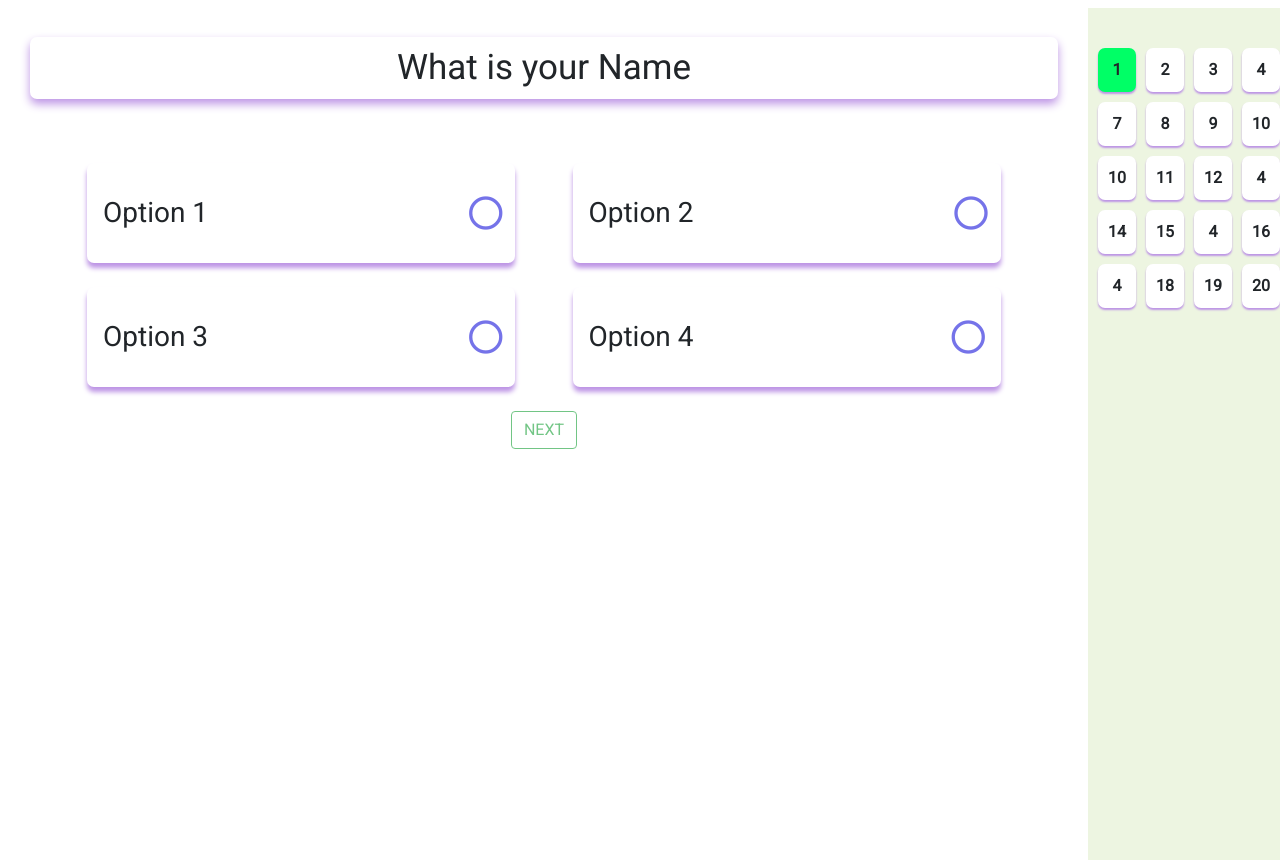
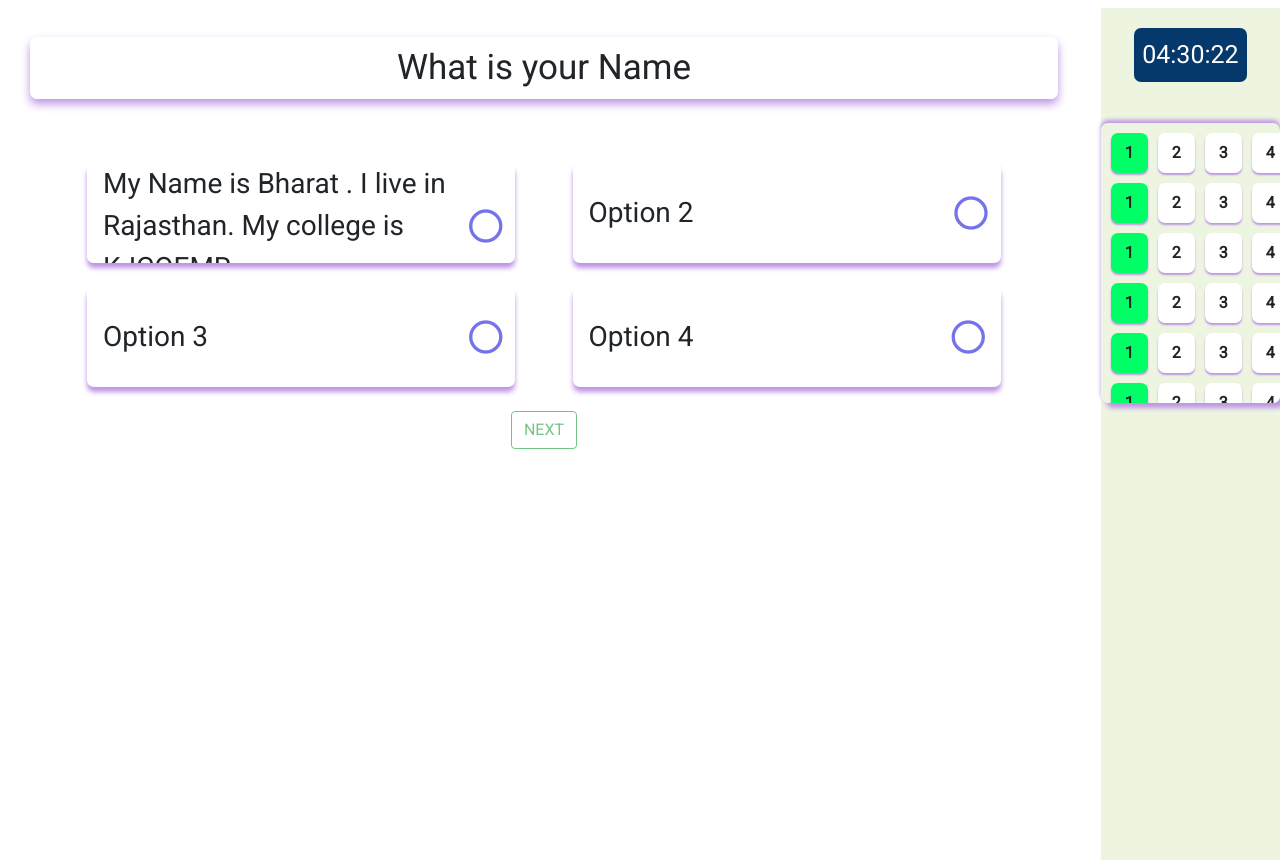
Before and after one commit to lquresh52/BE-Project-2021, a Django app: template studentDashboard/templates/studentDashboard/student_test_page.html in a window 1280 px wide. Shown: the part 56-916 px from the top of the page. Run offline with Django 3.2, Linux system fonts and the light colour scheme; the template is opened without the code that fills it, so the values that code supplies are empty.

Commit message:
Updated Student Test Page Added Timer, WebCam Access,Question Bar

```diff
--- a/static/css/student_test_page.css
+++ b/static/css/student_test_page.css
@@ -178,6 +178,7 @@ input[type="file"]{
     cursor: pointer;
     color: rgb(117, 115, 233);
     align-items: center;
+    position: fixed;
 }
 
 
@@ -191,7 +192,28 @@ input[type="file"]{
     border-radius: 7px;
     box-shadow: 0 5px 5px rgb(189, 148, 229);
     background-color: white;
+    overflow-wrap: break-word;
+    overflow-y: auto;
 }
+
+/* Scroll on option Input */
+.options::-webkit-scrollbar {
+    width: 8px;
+}
+
+.options::-webkit-scrollbar-track {
+    box-shadow: inset 0 0 6px rgba(0, 0, 0, 0.3);
+    border-radius: 5px;
+}
+
+.options::-webkit-scrollbar-thumb {
+    background-color: var(--darkBlue);
+    /* outline: 1px solid slategrey; */
+    border-radius: 5px;
+    cursor: pointer;
+}
+
+/*   */
 .optionContents{
     height: 100%;
     display: flex;
@@ -215,9 +237,27 @@ img{
     display: none;
 }
 
+/* Timer */
+.timerDiv{
+    margin-top: 20px;
+    display: flex;
+    justify-content: center;
+}
+
+.Timer{
+    padding: 8px;
+    font-size: 25px;
+    /* font-weight: bold; */
+    background-color: var(--darkBlue);
+    border-radius: 7px;
+    color:white;
+}
+
+/* Side Question Bar */
+
 .questionBar{
     height: 100vh;
-    width: 15vw;
+    width: 14vw;
     position: fixed;
     top: 7vh;
     right: 0;
@@ -229,24 +269,51 @@ td{
     background-color: white;
     border-radius: 7px;
     box-shadow: 0 2px 2px rgb(189, 148, 229);
-    padding: 10px;
+    padding: 8px 14px 8px 14px;
     text-align: center;
     border-spacing: 15px;
     font-weight: 600;
 }
-
 
 .eachQuestion{
     background-color: #00FF66;
 }
 
 .questionTable{
-    margin-top: 30px;
+    /* background-color: ; */
+    box-shadow:  5px 5px 5px rgb(189, 148, 229),-0px -3px 4px rgb(189, 148, 229);
+
+    /* border: 2px solid var(--darkBlue); */
+    border-radius: 7px;
+    margin-top: 25px;
+    height: 280px;
+    overflow: auto;
     display: flex;
     justify-content: space-evenly;
     border-collapse: separate;
     border-spacing: 10px;
 }
+.questionTable::-webkit-scrollbar {
+    width: 8px;
+}
+.questionTable::-webkit-scrollbar-track {
+    box-shadow: inset 0 0 6px rgba(0, 0, 0, 0.3);
+    border-radius: 5px;
+}
+.questionTable::-webkit-scrollbar-thumb {
+    background-color: var(--darkBlue);
+    /* outline: 1px solid slategrey; */
+    border-radius: 5px;
+    cursor: pointer;
+}
+
+/* For WebCam */
+
+#cameraDiv{
+    margin-top: 20px;
+    width: 100px
+}
+
 
 /*----------------  Mobile View ------------------------*/
 @media (max-width:991px){
--- a/studentDashboard/templates/studentDashboard/student_test_page.html
+++ b/studentDashboard/templates/studentDashboard/student_test_page.html
@@ -64,7 +64,7 @@
                             <div class="row optionContents">
                                 <div class="col-9 col-lg-10 pl-0 pr-0">
                                     <p id="op1" name="option1" class="col-12 mb-0 pl-1 pr-0 optionInput">
-                                        Option 1
+                                        My Name is Bharat . I live in Rajasthan. My college is KJCOEMR
                                     </p>
 
                                 </div>
@@ -101,7 +101,7 @@
                         </div>
                     </div>
 
-                    <div class="row optionRow mt-3 mt-lg-4 col-12 mr-0 ml-0 " >
+                    <div class="row optionRow mt-3 mt-lg-4 col-12 mr-0 ml-0 ">
                         <!-- Option 3 -->
                         <div class="col-12 col-md-5 options" id="optionid-3">
                             <div class="row optionContents">
@@ -143,7 +143,7 @@
                     </div>
 
                     <input type="hidden" name="answer" id="corr_op" value="0">
-                    <div class="row col-12 mt-4 mb-4 mr-0 ml-0" >
+                    <div class="row col-12 mt-4 mb-4 mr-0 ml-0">
                         <div class="text-center col-12">
                             <input type="submit" id="nextBtn" value="NEXT" class="btn btn-outline-success " disabled>
                         </div>
@@ -154,40 +154,102 @@
 
         <!-- Side Bar -->
         <div class="questionBar">
+
+            <div class="timerDiv">
+                <p class="Timer"> 04:30:22 </p>
+            </div>
+
+            <div class="questionTableDiv">
                 <table class="questionTable">
-                <tr>
+                    <tr id="tableRow">
                         <td class="eachQuestion"> 1 </td>
                         <td> 2 </td>
                         <td> 3 </td>
                         <td> 4 </td>
                     </tr>
-                <tr>
-                    <td> 7 </td>
-                    <td> 8 </td>
-                    <td> 9 </td>
-                    <td> 10 </td>
-                </tr>
-                <tr>
-                    <td> 10 </td>
-                    <td> 11 </td>
-                    <td> 12 </td>
+                    <tr id="tableRow">
+                        <td class="eachQuestion"> 1 </td>
+                        <td> 2 </td>
+                        <td> 3 </td>
                         <td> 4 </td>
                     </tr>
-                <tr>
-                    <td> 14 </td>
-                    <td> 15 </td>
+                    <tr id="tableRow">
+                        <td class="eachQuestion"> 1 </td>
+                        <td> 2 </td>
+                        <td> 3 </td>
                         <td> 4 </td>
-                    <td> 16 </td>
                     </tr>
-                <tr>
+                    <tr id="tableRow">
+                        <td class="eachQuestion"> 1 </td>
+                        <td> 2 </td>
+                        <td> 3 </td>
                         <td> 4 </td>
-                    <td> 18 </td>
-                    <td> 19 </td>
-                    <td> 20 </td>
                     </tr>
+                    <tr id="tableRow">
+                        <td class="eachQuestion"> 1 </td>
+                        <td> 2 </td>
+                        <td> 3 </td>
+                        <td> 4 </td>
+                    </tr>
+                    <tr id="tableRow">
+                        <td class="eachQuestion"> 1 </td>
+                        <td> 2 </td>
+                        <td> 3 </td>
+                        <td> 4 </td>
+                    </tr>
+
                 </table>
             </div>
+
+            <!-- Camera Div -->
+            <div id="cameraDiv">
+                <video autoplay="true" id="videoElement">
+
+                </video>
             </div>
+        </div>
+    </div>
+
+
+    <!-- <script>
+        function tableIncrement() {
+
+            var question = 20
+            var tableRow = document.getElementById("tableRow")
+            var one = document.getElementById("one")
+
+            for(var i=1;i<(question/4);i++){
+                one.innerHTML = "<tr> <td > 5 </td> <td> 6 </td> <td> 7 </td> <td> 8 </td> </tr>"
+                console.log(i);
+
+            }
+
+            // var tables = document.getElementsByTagName('table');
+            // var table = tables[tables.length - 1];
+            // var rows = table.column;
+
+            // for (var i = 0, td; i < rows.length; i++) {
+            //     td = document.createElement('td');
+            //     td.appendChild(document.createTextNode(i + 1));
+            //     rows[i].insertBefore(td, rows[i].firstChild);
+            // }
+        }
+    </script> -->
+
+<!-- For WebCam -->
+    <script>
+        var video = document.querySelector("#videoElement");
+
+        if (navigator.mediaDevices.getUserMedia) {
+            navigator.mediaDevices.getUserMedia({ video: true })
+                .then(function (stream) {
+                    video.srcObject = stream;
+                })
+                .catch(function (err0r) {
+                    console.log("Something went wrong!");
+                });
+        }
+    </script>
 
     <script src="../../../static/js/student_test_page.js"></script>
 
```
Lines whose indentation alone changed are shown as unchanged.
